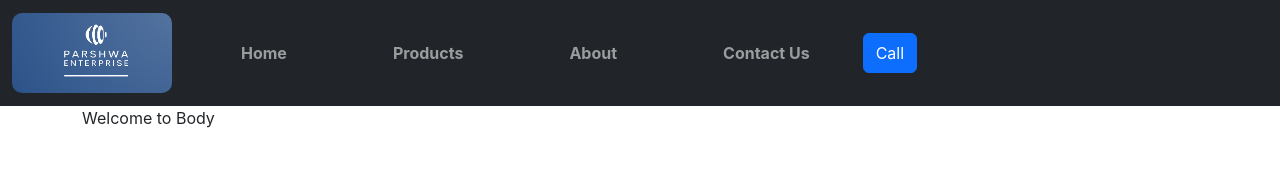
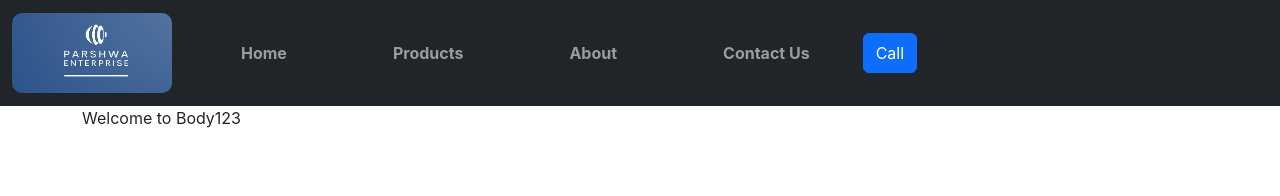
Before and after one commit to Dharmil4602/parshwa-enterprise, a React (Create React App) app: page / in a window 1280 px wide. Shown: the top 196 px of the page. Built offline with nearby package versions, Linux system fonts and the light colour scheme.

Commit message:
demo commit

```diff
--- a/src/components/Body.js
+++ b/src/components/Body.js
@@ -2,7 +2,7 @@ import React from 'react'
 
 function Body() {
   return (
-    <div>Welcome to Body</div>
+    <div>Welcome to Body123</div>
   );
 }
 
```
